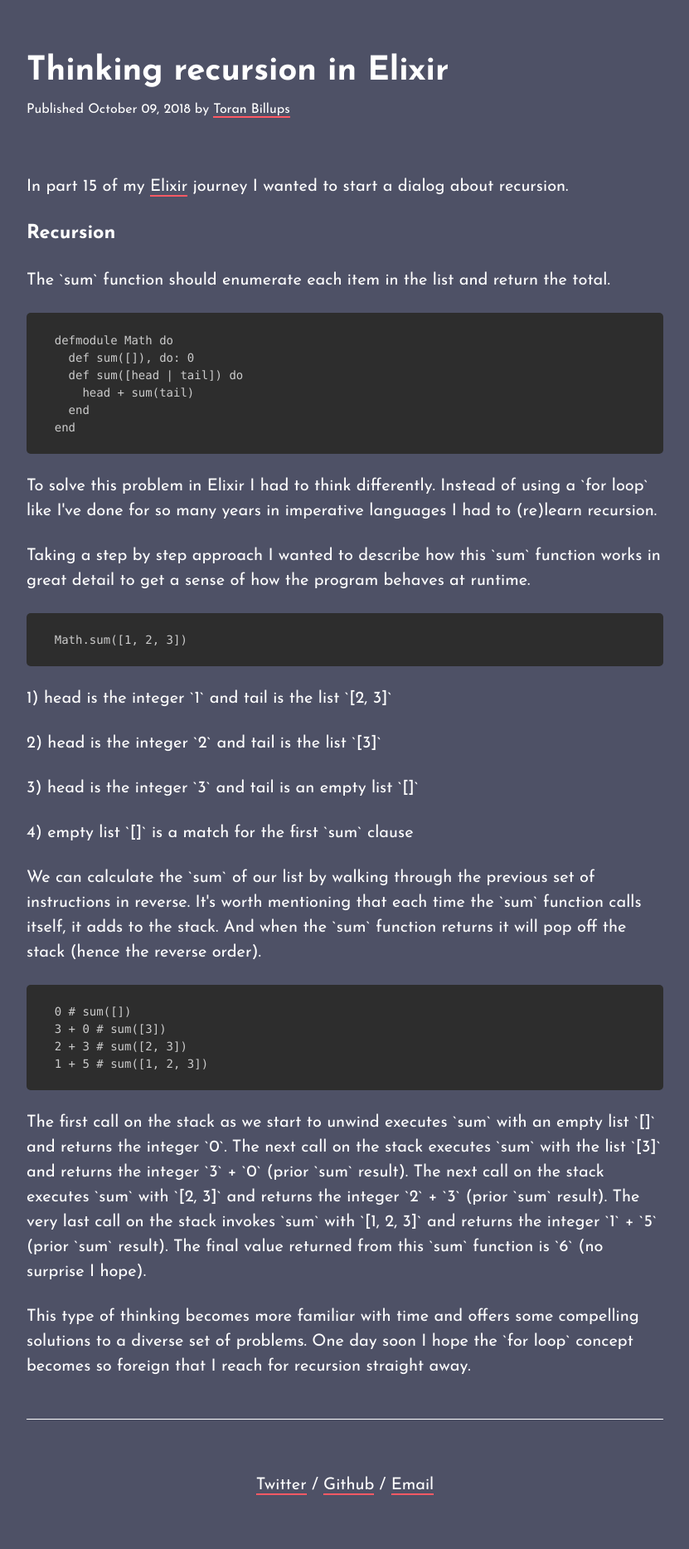
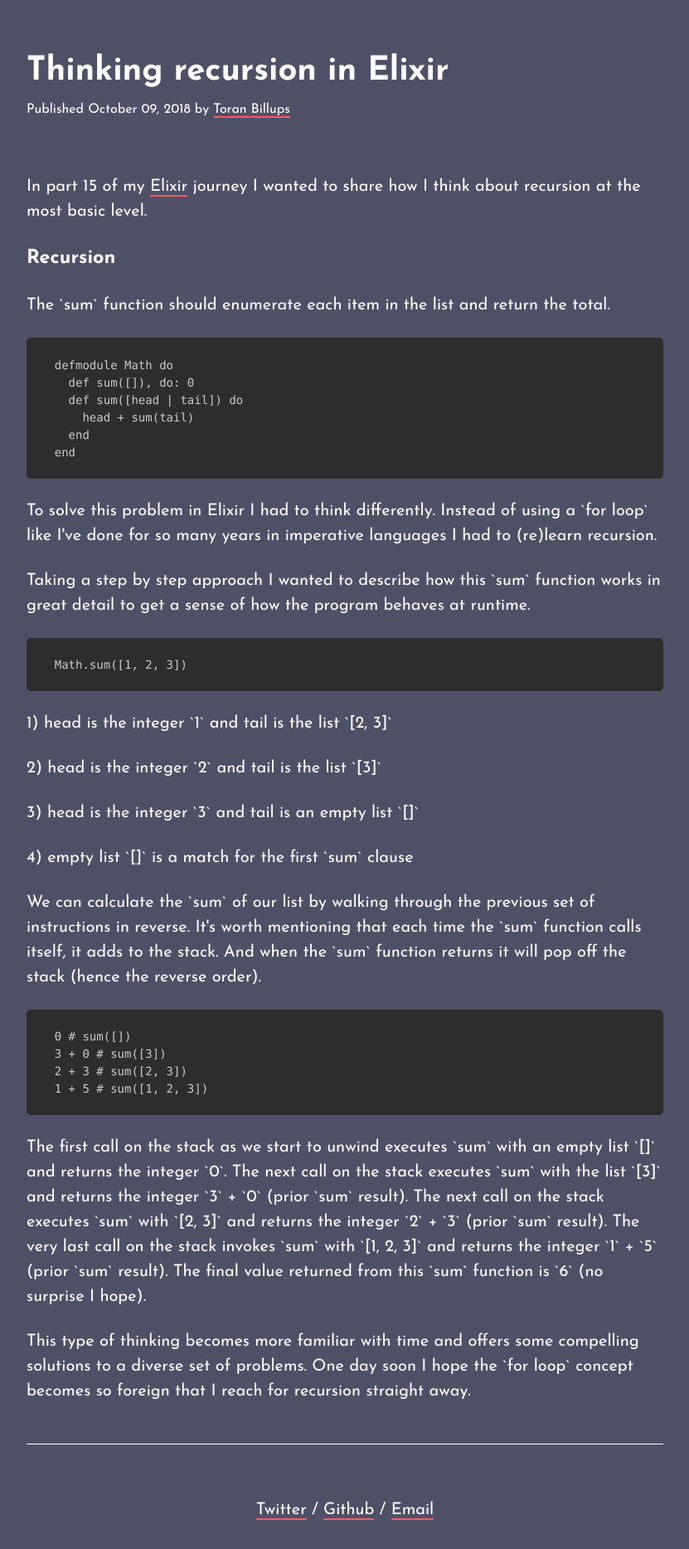
Before and after one commit to toranb/toranb.github.io, a Jekyll site: the page built from _posts/2018-10-09-thinking-recursion-in-elixir.html, in a window 1280 px wide. Shown: the whole page at 83% size, without its empty margins (224-1055 px from the left). Built offline with Jekyll 4.4.1, drawn with Linux system fonts in a browser that asks for light colours; Markdown is read by kramdown in place of the engine named in the settings; before the commit the page ends 1837 px from its top, so only the background shows below that.

Commit message:
reword the intro to recursion in elixir

```diff
--- a/_posts/2018-10-09-thinking-recursion-in-elixir.html
+++ b/_posts/2018-10-09-thinking-recursion-in-elixir.html
@@ -4,7 +4,7 @@ title: "Thinking recursion in Elixir"
 date:   2018-10-09 18:00:00
 categories: blog archive
 ---
-<p>In part 15 of my <a href="https://elixir-lang.org/">Elixir</a> journey I wanted to start a dialog about recursion.</p>
+<p>In part 15 of my <a href="https://elixir-lang.org/">Elixir</a> journey I wanted to share how I think about recursion at the most basic level.</p>
 
 <h3>Recursion</h3>
 
```
